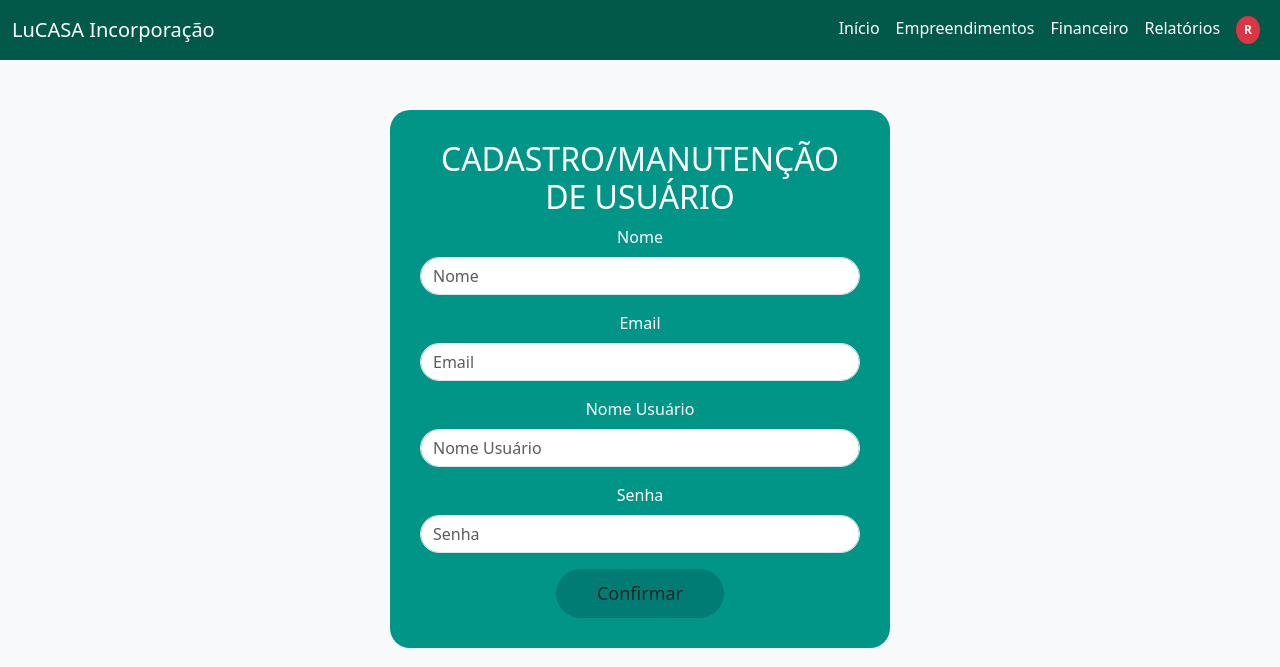
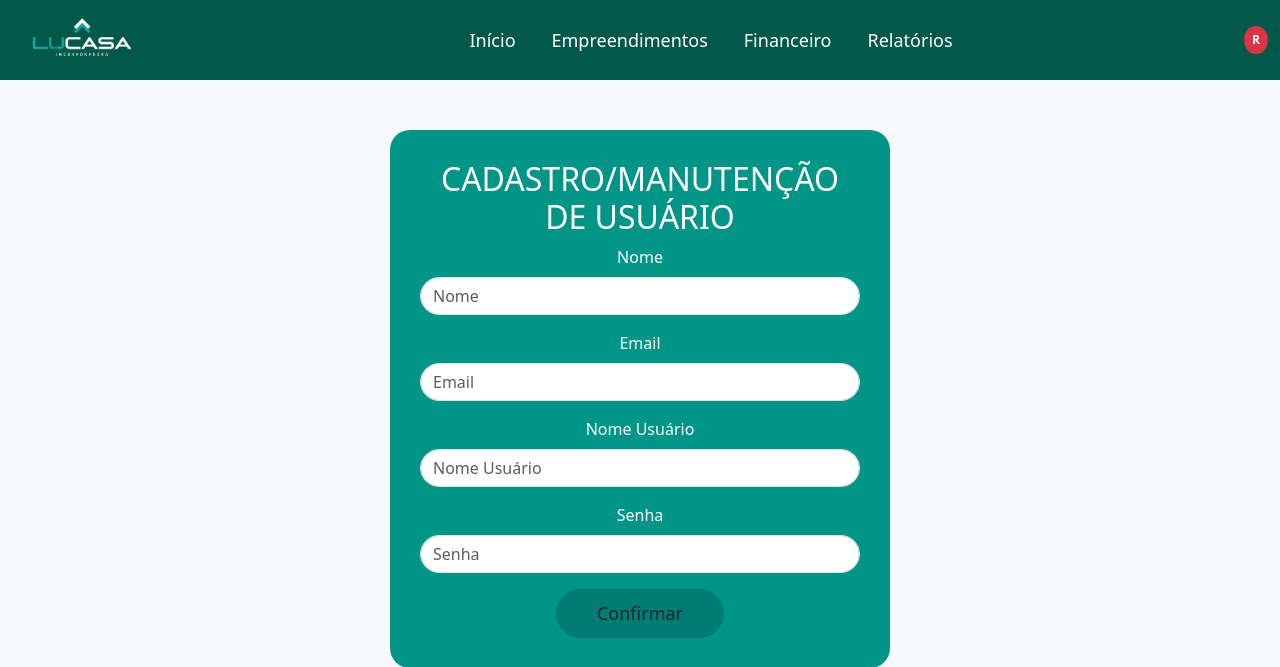
Before and after one commit to diogoMPavan/ProjetoConstrutora, a Django app: page /cadUsuario/ in a window 1280 px wide. Shown: the top 667 px of the page. Run offline with Django 5.2, Linux system fonts and the light colour scheme.

Commit message:
Foi alterado a navbar para que se assemelhasse mais ao projeto (conferir importação de CSS e da navbar por HTML separado)

```diff
--- a/appteste/templates/appteste/manutencaoUsuario.html
+++ b/appteste/templates/appteste/manutencaoUsuario.html
@@ -1,23 +1,19 @@
+{% load static %}
+
 <!DOCTYPE html>
 <html lang="pt-br">
 <head>
     <meta charset="UTF-8">
     <meta name="viewport" content="width=device-width, initial-scale=1.0">
     <title>Cadastro de Usuário</title>
-    <link href="https://cdn.jsdelivr.net/npm/bootstrap@5.3.0-alpha1/dist/css/bootstrap.min.css" rel="stylesheet" integrity="sha384-KyZXEAg3QhqLMpG8r+8fhAXLRIRXjv3ItGg5EqE8F5uXzFbr7Nw5lq/5tCpKqC93" crossorigin="anonymous">
+    <link rel="stylesheet" href={% static "CSS/navbar.css" %}> <!--Não está funcionando, mesmo fazendo as alterações no settings.py-->
+    <link href="https://cdn.jsdelivr.net/npm/bootstrap@5.3.0-alpha1/dist/css/bootstrap.min.css" rel="stylesheet">
     <style>
+
         body {
             background-color: #f8f9fa;
         }
-        .navbar {
-            background-color: #035949;
-        }
-        .navbar-brand {
-            color: #fff;
-        }
-        .navbar-nav .nav-link {
-            color: #fff;
-        }
+
         .form-container {
             background-color: #019587;
             border-radius: 20px;
@@ -28,30 +24,37 @@
             margin-right: auto;
             color: #fff;
         }
+
         .form-control {
             border-radius: 50px;
         }
+
         .btn-confirm {
             background-color: #007c75;
             border-radius: 50px;
             padding: 10px 40px;
             font-size: 18px;
         }
+
         .btn-confirm:hover {
             background-color: #036b68;
         }
+
     </style>
 </head>
 <body>
 
+    <!--Tentei importar pelo % include 'navbar.html' % porém deu erro, voltei o html da navbar pra ca-->
     <nav class="navbar navbar-expand-lg">
         <div class="container-fluid">
-        <a class="navbar-brand" href="#">LuCASA Incorporação</a>
+            <a class="navbar-brand" href="#">
+                <img src={% static 'imagens/Logo_Lucasa_Incoporadora.png' %} alt="Logo_Lucasa_Incorporadora" width="150" height="auto">
+            </a>
             <button class="navbar-toggler" type="button" data-bs-toggle="collapse" data-bs-target="#navbarNav" aria-controls="navbarNav" aria-expanded="false" aria-label="Toggle navigation">
                 <span class="navbar-toggler-icon"></span>
             </button>
-        <div class="collapse navbar-collapse" id="navbarNav">
-            <ul class="navbar-nav ms-auto">
+            <div class="collapse navbar-collapse justify-content-center" id="navbarNav">
+                <ul class="navbar-nav">
                     <li class="nav-item">
                         <a class="nav-link" href="#">Início</a>
                     </li>
@@ -64,10 +67,12 @@
                     <li class="nav-item">
                         <a class="nav-link" href="#">Relatórios</a>
                     </li>
-                <li class="nav-item">
-                    <a class="nav-link" href="#"><span class="badge bg-danger rounded-circle p-2">R</span></a>
-                </li>
                 </ul>
+            </div>
+            <div class="d-flex align-items-center">
+                <a class="nav-link" href="#">
+                    <span class="badge bg-danger rounded-circle p-2">R</span>
+                </a>
             </div>
         </div>
     </nav>
@@ -95,7 +100,6 @@
         </form>
     </div>
 
-<script src="https://cdn.jsdelivr.net/npm/bootstrap@5.3.0-alpha1/dist/js/bootstrap.bundle.min.js" integrity="sha384-pp6B85+n7V9m7R/wFuBw60R4m5YBo0iwMy1ED6TVYJ29MhsB+NEl1AQ6qGFaIcOr" crossorigin="anonymous"></script>
-
+    <script src="https://cdn.jsdelivr.net/npm/bootstrap@5.3.0-alpha1/dist/js/bootstrap.bundle.min.js"></script>
 </body>
 </html>
--- /dev/null
+++ b/appteste/templates/appteste/navbar.html
@@ -0,0 +1,2 @@
+
+{% include 'navbar.html' %} <!-- Incluindo a navbar pelo django (deu erro e retornei o HTML pra pagina)-->
--- a/siteconstrutora/settings.py
+++ b/siteconstrutora/settings.py
@@ -15,6 +15,9 @@ import os
 
 # Build paths inside the project like this: BASE_DIR / 'subdir'.
 BASE_DIR = Path(__file__).resolve().parent.parent
+
+# Configurações do STATIC_URL
+STATIC_URL = '/static/CSS'
 
 
 # Quick-start development settings - unsuitable for production
--- /dev/null
+++ b/static/CSS/navbar.css
@@ -0,0 +1,46 @@
+.navbar {
+    background-color: #035949;
+    height: 80px;
+}
+
+.navbar-nav .nav-link {
+    color: #fff;
+    font-size: 18px;
+}
+
+.container-fluid {
+    display: flex;
+    align-items: center;
+    justify-content: space-between;
+}
+
+.navbar-left {
+    display: flex;
+    align-items: center;
+}
+
+.navbar-left img {
+    max-height: 50px;
+}
+
+.navbar-center {
+    display: flex;
+    justify-content: center;
+    flex-grow: 1;
+}
+
+.navbar-nav {
+    display: flex;
+    flex-direction: row;
+    gap: 20px;
+}
+
+.navbar-right {
+    display: flex;
+    align-items: center;
+}
+
+.badge {
+    font-size: 1.2rem;
+    padding: 10px;
+}
```
Also changed, not shown: static/imagens/Logo_Lucasa_Incoporadora.png (added). Lines whose indentation alone changed are shown as unchanged.
